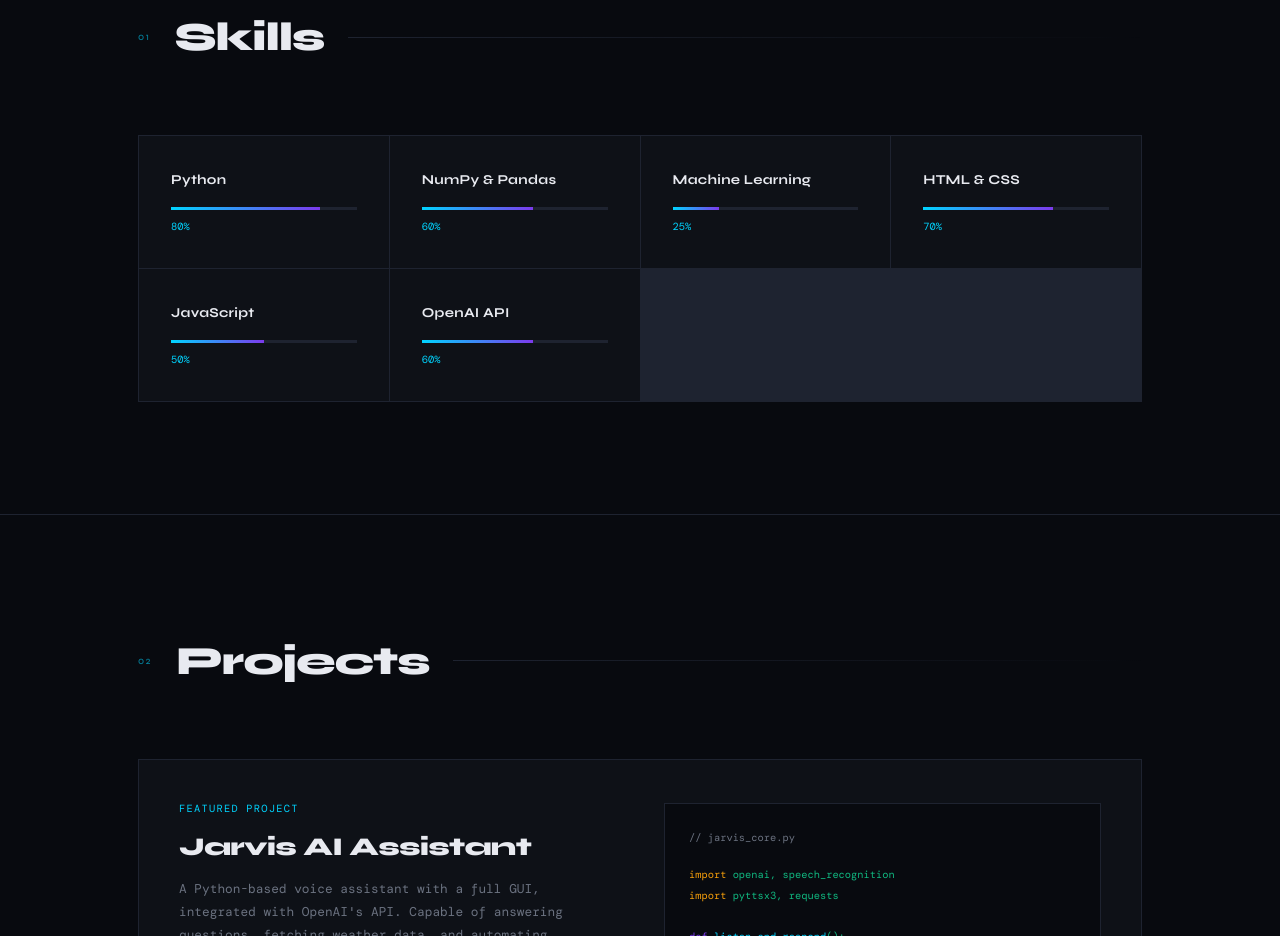
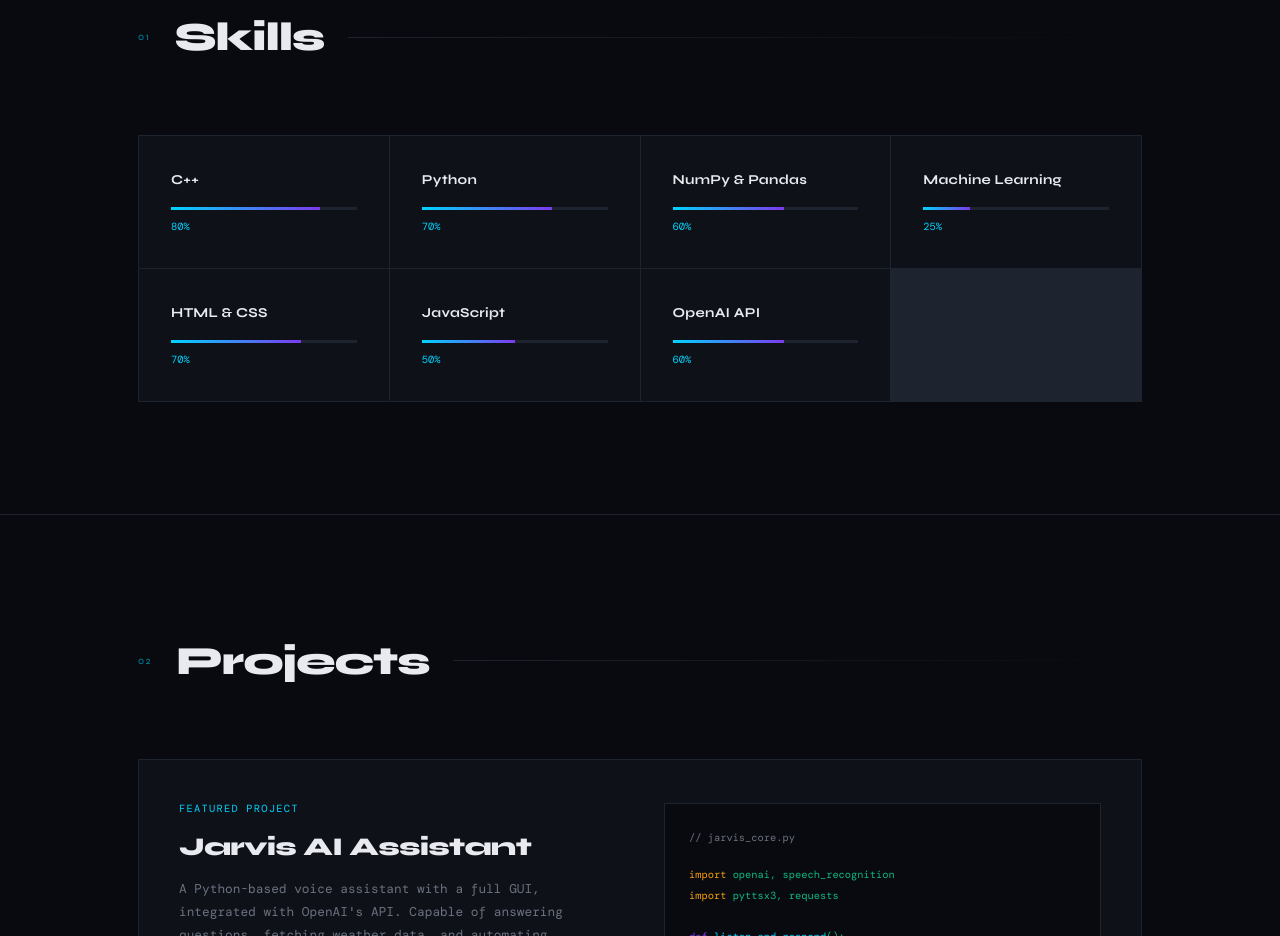
Before and after one commit to Trishn112/My-website, a plain HTML site: page index.html in a window 1280 px wide. Shown: the part 910-1846 px from the top of the page. Drawn offline with nearby package versions, Linux system fonts and the light colour scheme; a web font is replaced by a local one.

Commit message:
Add C++ skill card and update Python proficiency

```diff
--- a/index.html
+++ b/index.html
@@ -764,7 +764,8 @@
       <div class="section-line"></div>
     </div>
     <div class="skills-grid reveal">
-      <div class="skill-card"><div class="skill-name">Python</div><div class="skill-bar-track"><div class="skill-bar-fill" data-pct="80"></div></div><div class="skill-pct">80%</div></div>
+     <div class="skill-card"><div class="skill-name">C++</div><div class="skill-bar-track"><div class="skill-bar-fill" data-pct="80"></div></div><div class="skill-pct">80%</div></div>
+      <div class="skill-card"><div class="skill-name">Python</div><div class="skill-bar-track"><div class="skill-bar-fill" data-pct="70"></div></div><div class="skill-pct">70%</div></div>
       <div class="skill-card"><div class="skill-name">NumPy & Pandas</div><div class="skill-bar-track"><div class="skill-bar-fill" data-pct="60"></div></div><div class="skill-pct">60%</div></div>
       <div class="skill-card"><div class="skill-name">Machine Learning</div><div class="skill-bar-track"><div class="skill-bar-fill" data-pct="25"></div></div><div class="skill-pct">25%</div></div>
       <div class="skill-card"><div class="skill-name">HTML & CSS</div><div class="skill-bar-track"><div class="skill-bar-fill" data-pct="70"></div></div><div class="skill-pct">70%</div></div>
```
